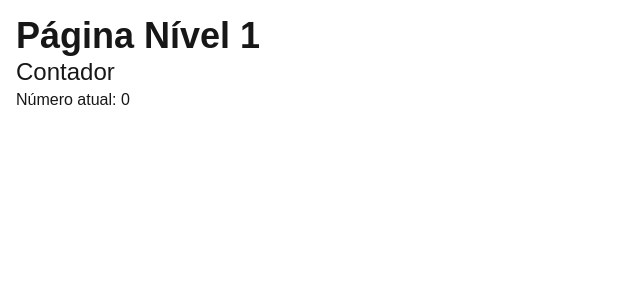
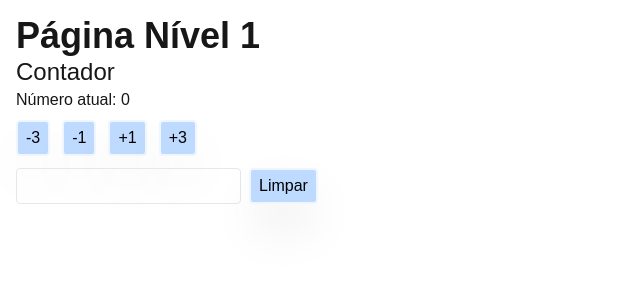
Before and after one commit to matheusribeiroavila/testesBasicosReact, a Next.js app: page /nivel-1 in a window 1280 px wide. Shown: the top 300 px of the page, without its empty margins (0-640 px from the left). Built offline with nearby package versions, Linux system fonts and the light colour scheme.

Commit message:
Compreendendo Ciclo de vida e Rooks

```diff
--- /dev/null
+++ b/components/Button.tsx
@@ -0,0 +1,18 @@
+import { FC, MouseEventHandler, ReactNode } from "react"
+
+type ButtonProps = {
+    onClick: MouseEventHandler<HTMLButtonElement>
+    children: ReactNode;
+}
+
+
+export const Button: FC<ButtonProps> = ({ onClick, children }) => (
+    <div className=" flex gap-3 flex-wrap">
+        <button
+            className="bg-blue-200 border-2 border-blue-50 px-2 py-1 shadow-2xl rounded cursor-pointer hover:bg-blue-400 text-black"
+            onClick={onClick}
+        >
+            {children}
+        </button>
+    </div>
+)
--- a/components/Contador.tsx
+++ b/components/Contador.tsx
@@ -1,15 +1,47 @@
 'use client'
 
-import { useState } from "react"
+import { useEffect, useState } from "react"
+import { Button } from "./Button";
 
 export const Contador = () => {
 
     const [contador, setContador] = useState(0);
+    const [coisa, setCoisa] = useState("")
+
+    useEffect(()=>{
+        console.log("Contador ou coisa atualizado!")
+    }, [contador, coisa]);
 
     return (
         <div>
             <h2 className="text-2xl">Contador</h2>
             <p>Número atual: {contador}</p>
+            <div className="mt-2 flex gap-3 flex-wrap">
+                <Button
+                    onClick={() => {
+                        setContador((c) => c-3)
+                    }}>-3</Button>
+                <Button
+                    onClick={() => {
+                        setContador((c) => c-1)
+                    }}>-1</Button>
+                <Button
+                    onClick={() => {
+                        setContador((c) => c+1)
+                    }}>+1</Button>
+
+                <Button
+                    onClick={() => {
+                        setContador((c) => c+3)
+                    }}>+3</Button>
+            </div>
+            <div className="flex flex-row  gap-2 mt-3">
+                <input className="border border-gray-200 rounded px-2 py-1" value={coisa} onChange={(e) => {setCoisa(e.target.value)}} />
+                <Button
+                    onClick={() => {
+                        setCoisa("")
+                    }}>Limpar</Button>
+            </div>
         </div>
     )
 }
--- a/components/MeuNome.tsx
+++ b/components/MeuNome.tsx
@@ -1,11 +1,14 @@
 "use client";
 
+import { useParams } from "next/navigation";
 import { FC } from "react"
 
 type MeuNomeProps = { name: string, age: number, birthDate: Date }
 
 export const MeuNome: FC<MeuNomeProps> = ({name, age, birthDate}) => {
-    console.log("Hello")
+    const params = useParams();
+
+    console.log(params)
 
     return(
         <p>
```
